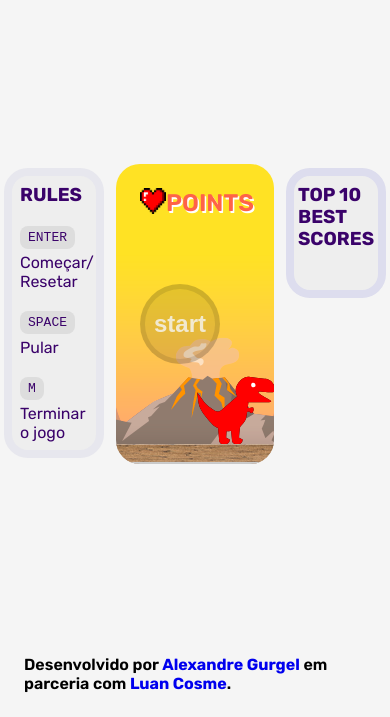
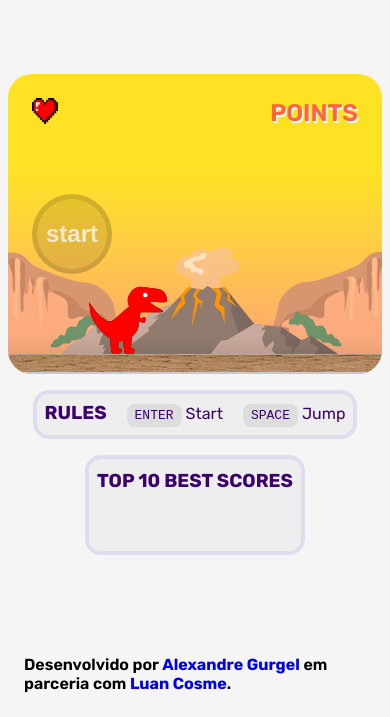
Before and after one commit to xandong/dininho-gamer, a plain HTML site: page index.html in a window 390 px wide. Shown: the part 127-844 px from the top of the page. Drawn offline with nearby package versions, Linux system fonts and the light colour scheme; no server answers.

Commit message:
style(responsiveness): responsividade das tags html

```diff
--- a/front/css/style.css
+++ b/front/css/style.css
@@ -15,7 +15,7 @@ body {
   background: whitesmoke;
   width: 100vw;
   height: 100vh;
-  overflow: hidden;
+  overflow-x: hidden;
 
   display: flex;
   flex-direction: column;
@@ -41,14 +41,15 @@ h1 {
   padding: 24px;
 }
 main {
-  width: 100vw;
+  padding: 8px;
+  width: 100%;
   height: fit-content;
 
   display: flex;
-  flex-direction: row;
+  flex-direction: column;
   justify-content: center;
-  align-items: flex-start;
-  gap: 8px;
+  align-items: center;
+  gap: 16px;
 }
 .header {
   width: 100vw;
@@ -56,29 +57,41 @@ main {
 
   flex-direction: column;
 }
+#container {
+  max-width: 1200px;
+  display: flex;
+  flex-direction: row;
+  flex-wrap: wrap;
+  justify-content: center;
+  align-items: flex-start;
+  gap: 16px;
+}
 #rules {
-  margin: 4px;
   padding: 8px;
-  min-width: 100px;
   width: fit-content;
   height: fit-content;
-  flex-direction: column;
-  align-items: start;
-  gap: 4px;
+  flex-direction: row;
+  align-items: baseline;
+  justify-content: center;
+  gap: 16px;
   background: #eee;
   color: #3a026a;
-  border: 8px solid rgba(221, 221, 238, 0.411);
-  border-radius: 24px;
+  border: 4px solid #dde;
+  border-radius: 16px;
+}
+#rules div {
+  display: flex;
+  flex-direction: row;
+  flex-wrap: wrap;
 }
 #rules code {
+  margin: 0 4px;
   padding: 4px 8px;
-  margin-top: 16px;
   text-transform: uppercase;
   background: #ddd;
   border-radius: 8px;
 }
 #rank {
-  margin: 4px;
   min-width: 100px;
   width: fit-content;
   min-height: 100px;
@@ -88,16 +101,17 @@ main {
   padding: 8px;
   background: #eee;
   color: #3a026a;
-  border: 8px solid #dde;
-  border-radius: 24px;
+  border: 4px solid #dde;
+  border-radius: 16px;
 }
 #rank table {
-  padding: 16px;
+  padding: 24px;
   text-align: left;
   /*display: flex;*/
 }
+#rank th,
 #rank td {
-  padding: 6px;
+  padding: 4px 16px;
 }
 #rank tr {
   margin-bottom: 24px;
@@ -120,7 +134,7 @@ main {
   text-shadow: 1.5px 1.5px white;
 }
 #game {
-  overflow: hidden;
+  max-width: 100%;
   width: 1200px;
   height: 300px;
   background: url(../img/bg1.png);
@@ -129,6 +143,7 @@ main {
   border-radius: 24px;
   animation: sliderBackground infinite linear;
 
+  overflow: hidden;
   position: relative;
   cursor: default;
 }
@@ -155,7 +170,7 @@ main {
 }
 
 #cactus {
-  width: 100vw;
+  width: 100%;
   height: 100px;
 
   position: absolute;
@@ -197,6 +212,15 @@ footer {
   font-weight: 600;
 }
 
+@media (max-width: 768px) {
+  main #game:nth-child(2) {
+    width: 100vw;
+    grid-column: 1;
+    grid-row: 1 / 2;
+  }
+  #game {
+  }
+}
 @keyframes sliderBackground {
   from {
     background-position: 0px;
--- a/index.html
+++ b/index.html
@@ -20,15 +20,6 @@
       <div id="theme"><div id="state-theme"></div></div>
     </header>
     <main>
-      <article id="rules" class="flex-center">
-        <h3>RULES</h3>
-        <code>enter</code>
-        <p>Começar/ Resetar</p>
-        <code>space</code>
-        <p>Pular</p>
-        <code>m</code>
-        <p>Terminar o jogo</p>
-      </article>
       <section id="game">
         <button id="btn-mobile" class="btn">start</button>
         <div id="info" class="flex-center">
@@ -41,10 +32,23 @@
         <img id="dino" src="front/img/dino.svg" alt="dino" />
         <div id="bottom"></div>
       </section>
-      <section id="rank" class="flex-center">
-        <h3>TOP 10 BEST SCORES</h3>
-        <table id="table-rank"></table>
-      </section>
+      <div id="container">
+        <article id="rules" class="flex-center">
+          <h3>RULES</h3>
+          <div>
+            <code>enter</code>
+            <p>Start</p>
+          </div>
+          <div>
+            <code>space</code>
+            <p>Jump</p>
+          </div>
+        </article>
+        <section id="rank" class="flex-center">
+          <h3>TOP 10 BEST SCORES</h3>
+          <table id="table-rank"></table>
+        </section>
+      </div>
     </main>
     <footer class="flex-center">
       <p>
```
